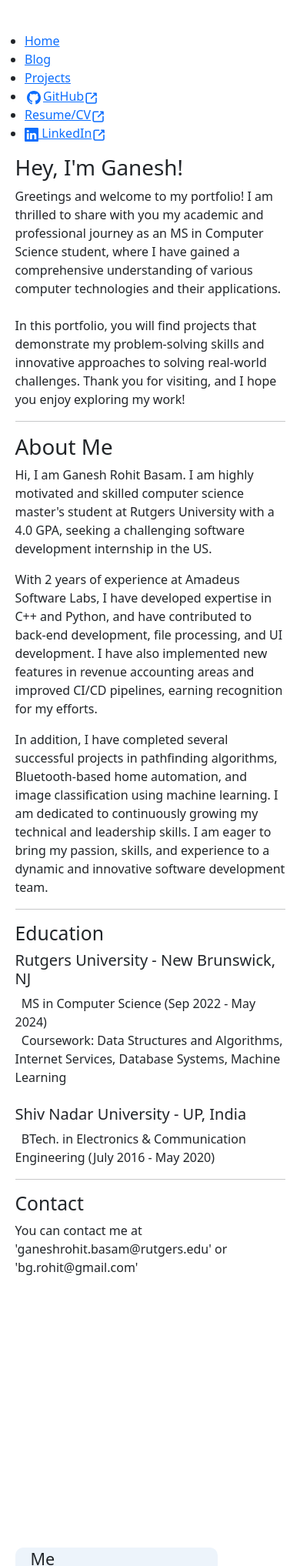
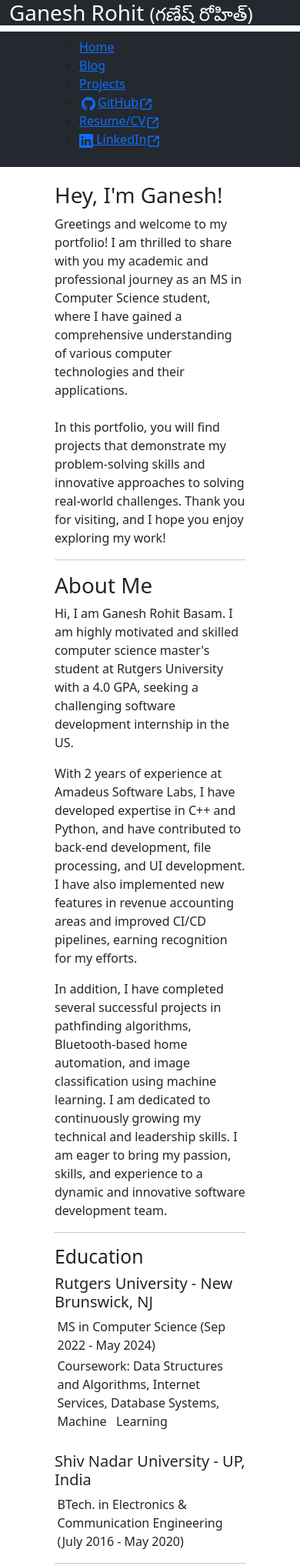
Before and after one commit to ganeshrohit/My-Personal-Website, a Django app: page / in a window 390 px wide. Shown: the top 2035 px of the page at 77% size. Run offline with Django 3.2, Linux system fonts and the light colour scheme.

Commit message:
added latest bootstrap for making the grids and updated the UI for mobile usage too

```diff
--- a/templates/base.html
+++ b/templates/base.html
@@ -3,21 +3,24 @@
 <html>
     <head>
         <title>Ganesh Rohit</title>
-        <link rel="stylesheet" href="https://cdn.jsdelivr.net/npm/bootstrap@5.1.3/dist/css/bootstrap.min.css"
-        integrity="sha384-1BmE4kWBq78iYhFldvKuhfTAU6auU8tT94WrHftjDbrCEXSU1oBoqyl2QvZ6jIW3"
-        crossorigin="anonymous">
+        <link rel="icon" type="image/png" sizes="32x32" href="icons/favicon-16x16.png">
+        <link href="https://cdn.jsdelivr.net/npm/bootstrap@5.3.0-alpha1/dist/css/bootstrap.min.css" rel="stylesheet"
+        integrity="sha384-GLhlTQ8iRABdZLl6O3oVMWSktQOp6b7In1Zl3/Jr59b6EGGoI1aFkw7cmDA6j6gD" crossorigin="anonymous">
         <link type="text/css" rel="stylesheet" href="{% static 'css/blog.css' %}">
 
     </head>
     <body>
         <main>
-            <div class="heading">
+            <section style="background-color: #24292f;">
+                <div class="heading container-lg">
                     <heade style="color: white;">
-                    <h1><a style="text-decoration: none; color: white;" href="/">Ganesh Rohit</a></h1>
+                        <h1><a style="text-decoration: none; color: white;" href="/">Ganesh Rohit <span style="font-size: x-large;">(గణేష్ రోహిత్)</span></a></h1>
                     </header>
                 </div>
+            </section>
 
-            <div class="NavBar" style="max-width: 100%;">
+            <section style="background-color: #24292f;">
+                <nav class="navbar navbar-expand container-lg" style="padding-left: 71px;">
                     <ul>
                         <li><a href="/" aria-current="page">Home</a></li>
                         <li><a href="/blog/">Blog</a></li>
@@ -34,12 +37,19 @@
                             {% include './icons/linkedin.svg' %} LinkedIn{% include './icons/external-link.svg' %} </a>
                         </li>
                     </ul>
-            </div>
+                </nav>
+            </section>
 
-            <div class="content" style="margin-left: auto; margin-right: auto; max-width: 90%;">
+            <section>
+                <!--<div class="content" style="margin-left: auto; margin-right: auto; max-width: 90%;"> -->
+                <div class="container-lg" style="padding-left: 55px; padding-right: 55px; padding-top: 20px;">
                     {% block content %}
                     {% endblock %}
                 </div>
+            </section>
         </main>
+        <script src="https://cdn.jsdelivr.net/npm/bootstrap@5.3.0-alpha1/dist/js/bootstrap.bundle.min.js"
+        integrity="sha384-w76AqPfDkMBDXo30jS1Sgez6pr3x5MlQ1ZAGC+nuZB+EYdgRZgiwxhTBTkF7CXvN"
+        crossorigin="anonymous"></script>
     </body>
 </html>
--- a/templates/home_page.html
+++ b/templates/home_page.html
@@ -1,8 +1,10 @@
 {% extends 'base.html' %}
 
 {% block content %}
-    <div class="homegrid">
-        <div>
+    <!-- <div class="homegrid"> -->
+    <div class="row">
+        <div class="col-lg-8 px-4">
+            <div class="px-1">
             <section>
                 <h1>Hey, I'm Ganesh!</h1>
 
@@ -64,12 +66,12 @@
             <section>
                 <h2>Education</h2>
                 <h5>Rutgers University - New Brunswick, NJ</h5>
-                <p style="margin: 0px;">&nbsp; MS in Computer Science (Sep 2022 - May 2024)</p>
-                <p style="margin: 0px;">&nbsp; Coursework: Data Structures and Algorithms, Internet Services, Database Systems,
-                        Machine Learning</p>
+                <p style="margin: 3.5px;">MS in Computer Science (Sep 2022 - May 2024)</p>
+                <p style="margin: 3.5px;">Coursework: Data Structures and Algorithms, Internet Services, Database Systems,
+                        Machine &nbsp; Learning</p>
                 <br>
                 <h5>Shiv Nadar University - UP, India</h5>
-                <p style="margin: 0px;">&nbsp; BTech. in Electronics & Communication Engineering (July 2016 - May 2020)</p>
+                <p style="margin: 3.5px;">BTech. in Electronics & Communication Engineering (July 2016 - May 2020)</p>
 
             </section>
             <hr>
@@ -79,13 +81,14 @@
                 You can contact me at 'ganeshrohit.basam@rutgers.edu' or 'bg.rohit@gmail.com'
                 </p>
             </section>
+            </div>
             <br><br><br><br><br><br><br><br><br><br><br><br><br><br>
         </div>
-        <div>
-            <div class="myPic" style="background-color: rgb(237, 244, 251); border-radius: 10px; max-width: 75%">
-                <h4 style="margin-bottom: 0px; padding-left: 20px; padding-top: 2px;">Me</h4>
-                <img src="../static/MyPic.jpg" style="max-width: 100%; height: 300px;
-                        padding: 5px 20px 20px 20px;" >
+        <div class="col-lg-4 px-4">
+            <div class="myPic card" style="background-color: rgb(237, 244, 251); border-radius: 10px; max-width: 75%">
+                <h4 style="margin-bottom: 0px; padding-left: 34px; padding-top: 2px;">Me</h4>
+                <img src="../static/MyPic.jpg" style="
+                        padding: 5px 34px 20px 34px;" >
             </div>
             <br>
             <section">
```
Also changed, not shown: templates/icons/favicon-16x16.png (added), 1 other file. Lines whose indentation alone changed are shown as unchanged.
